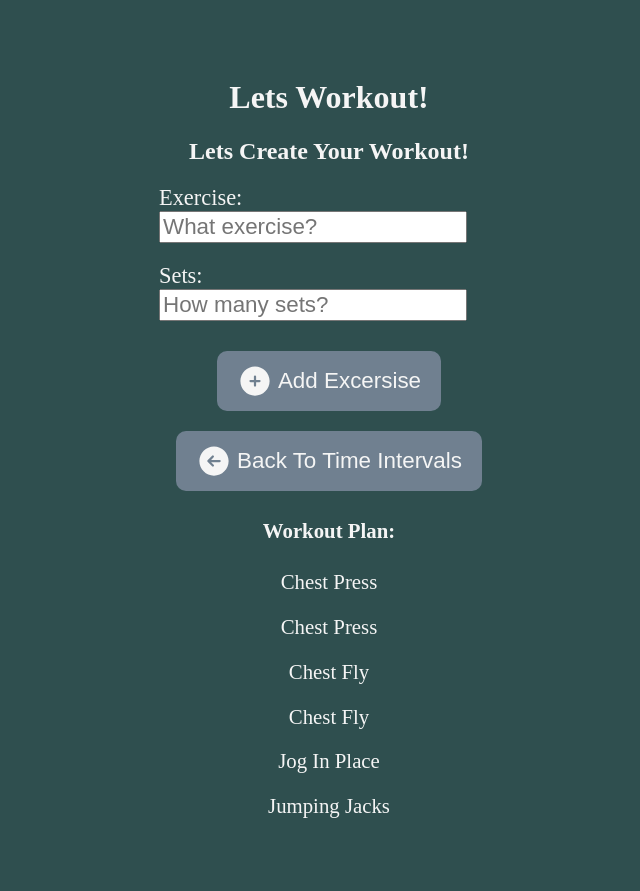
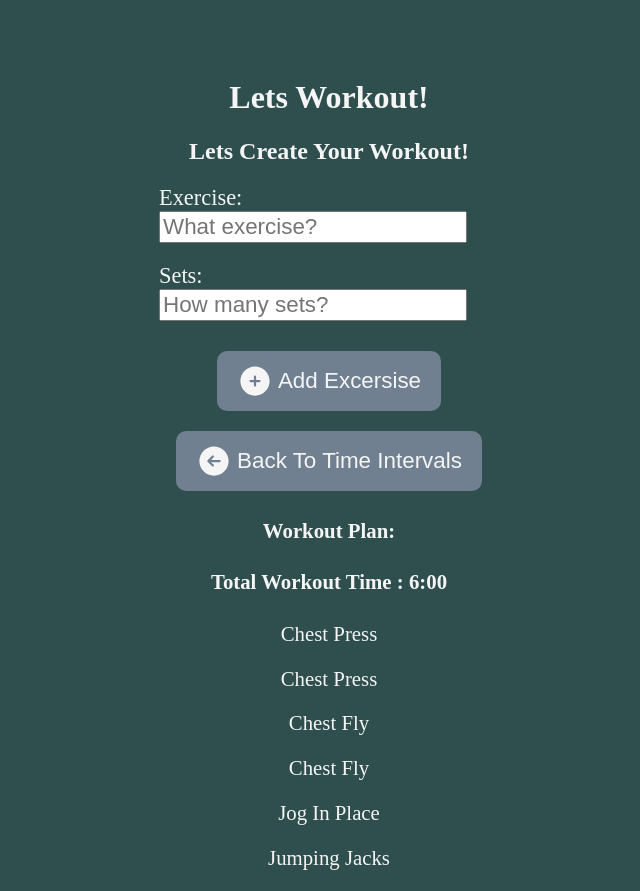
Before and after one commit to KMeyer13/WorkOutApp-UpdatedTimer, a React (Vite) app: page /workout in a window 1280 px wide. Shown: the whole page, without its empty margins (311-951 px from the left). Before the commit the page ends 839 px from the top, so only its background shows below. Built offline with nearby package versions, Linux system fonts and the light colour scheme.

Commit message:
Added total time to workout.jsx

```diff
--- a/src/components/Workout.jsx
+++ b/src/components/Workout.jsx
@@ -14,6 +14,10 @@ function Workout() {
       workoutInfo.setWorkout(newWorkout);
       obj.set -= 1;
       addExercise(obj);
+      workoutInfo.setTotalWorkoutTime(
+        newWorkout.length * workoutInfo.workSeconds +
+          newWorkout.length * workoutInfo.restSeconds
+      );
     }
   };
 
@@ -60,6 +64,12 @@ function Workout() {
       </div>
       <div className="workoutPlan">
         <h4>Workout Plan:</h4>
+        <h4>
+          Total Workout Time : {Math.floor(workoutInfo.totalWorkoutTime / 60)}:
+          {workoutInfo.totalWorkoutTime % 60 < 10
+            ? `0${workoutInfo.totalWorkoutTime % 60}`
+            : workoutInfo.totalWorkoutTime % 60}
+        </h4>
         {newWorkout.map((exercise) => (
           <p>{exercise}</p>
         ))}
```
